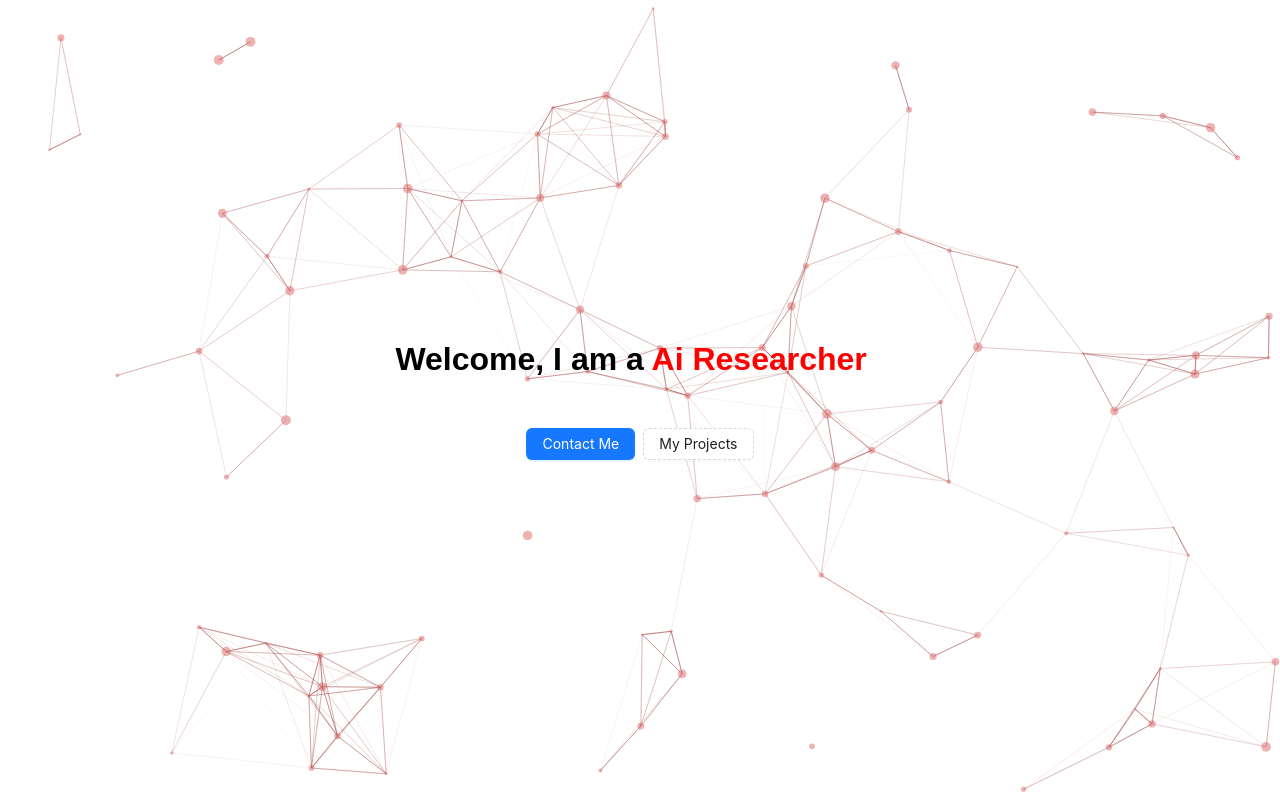
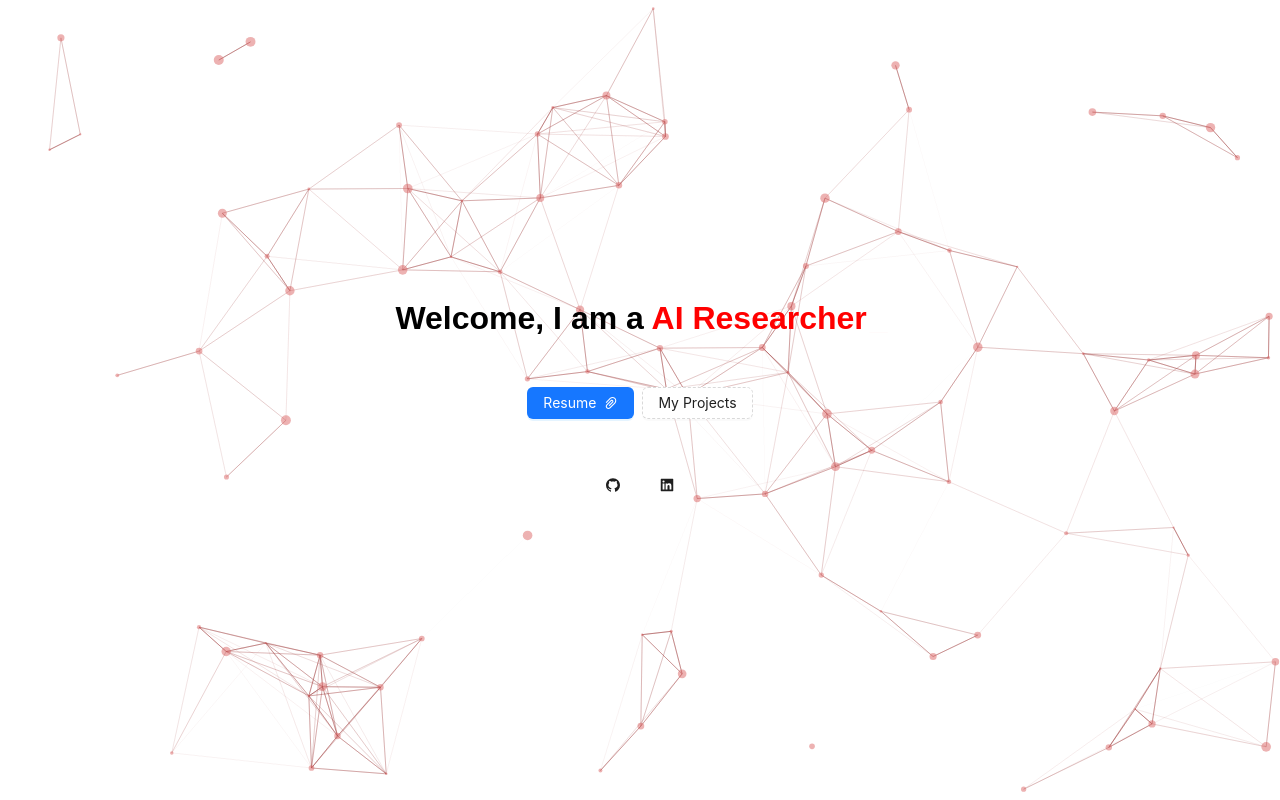
Before and after one commit to sourenaKhanzadeh/sourenaKhanzadeh.github.io, a React (Create React App) app: page / in a window 1280 px wide. Built offline with nearby package versions, Linux system fonts and the light colour scheme.

Commit message:
icons and links added

```diff
--- a/src/components/landingPage/landingpage.js
+++ b/src/components/landingPage/landingpage.js
@@ -3,6 +3,10 @@ import Particles from "react-tsparticles";
 import { loadFull } from "tsparticles";
 import { useCallback } from "react";
 import { Button, Space } from "antd";
+import { Link } from "react-router-dom";
+import { PaperClipOutlined, GithubFilled,
+            LinkedinFilled
+} from "@ant-design/icons";
 import TypewriterComponent from "../utils/typewriter";
 import "../../scss/index.scss";
 
@@ -108,8 +112,18 @@ const LandingPage = () => {
                     <h1>Welcome, I am a <span><TypewriterComponent/></span></h1>
                 </div>
                 <Space wrap>
-                    <Button type={"primary"}>Contact Me</Button>
-                    <Button type={"dashed"}>My Projects</Button>
+                    <Button type={"primary"}>Resume <PaperClipOutlined /></Button>
+                    <Link to={"/projects"}>
+                        <Button type={"dashed"}>My Projects</Button>
+                    </Link>
+                </Space>
+                <Space wrap>
+                    <Link to={"https://github.com/sourenaKhanzadeh"}>
+                        <Button type={"ghost"}><GithubFilled/></Button>
+                    </Link>
+                    <Link to={"https://www.linkedin.com/in/sourenak/"}>
+                        <Button type={"ghost"}><LinkedinFilled/></Button>
+                    </Link>
                 </Space>
             </div>
         </>
--- a/src/components/utils/typewriter.js
+++ b/src/components/utils/typewriter.js
@@ -10,7 +10,7 @@ const TypewriterComponent = () => {
       typeSpeed={100}
       deleteSpeed={50}
       delaySpeed={1000}
-      words={['Software Engineer', 'Ai Researcher', 'ML Engineer',
+      words={['Software Engineer', 'AI Researcher', 'ML Engineer',
           'Data Scientist', 'Full Stack Developer']}
     />
   );
```
